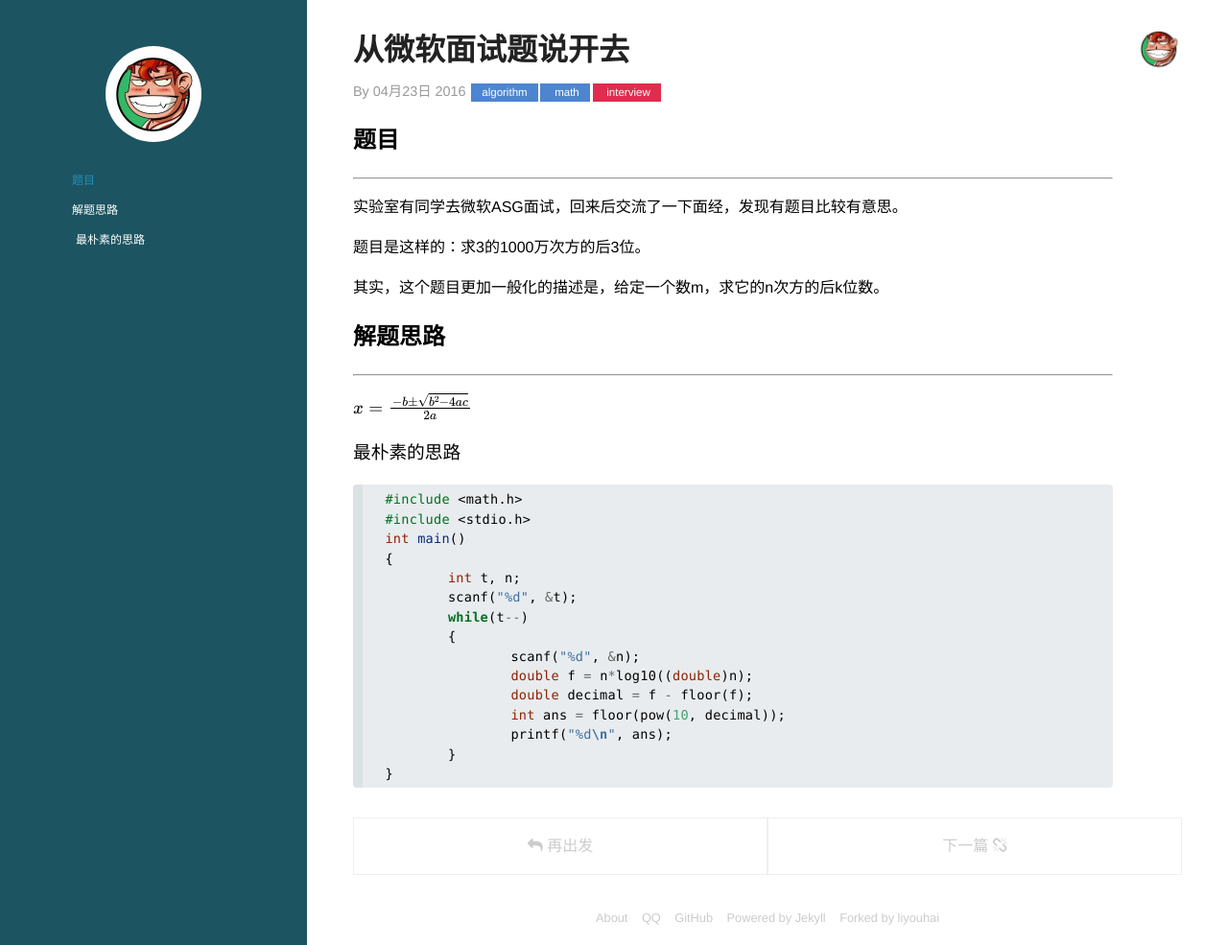
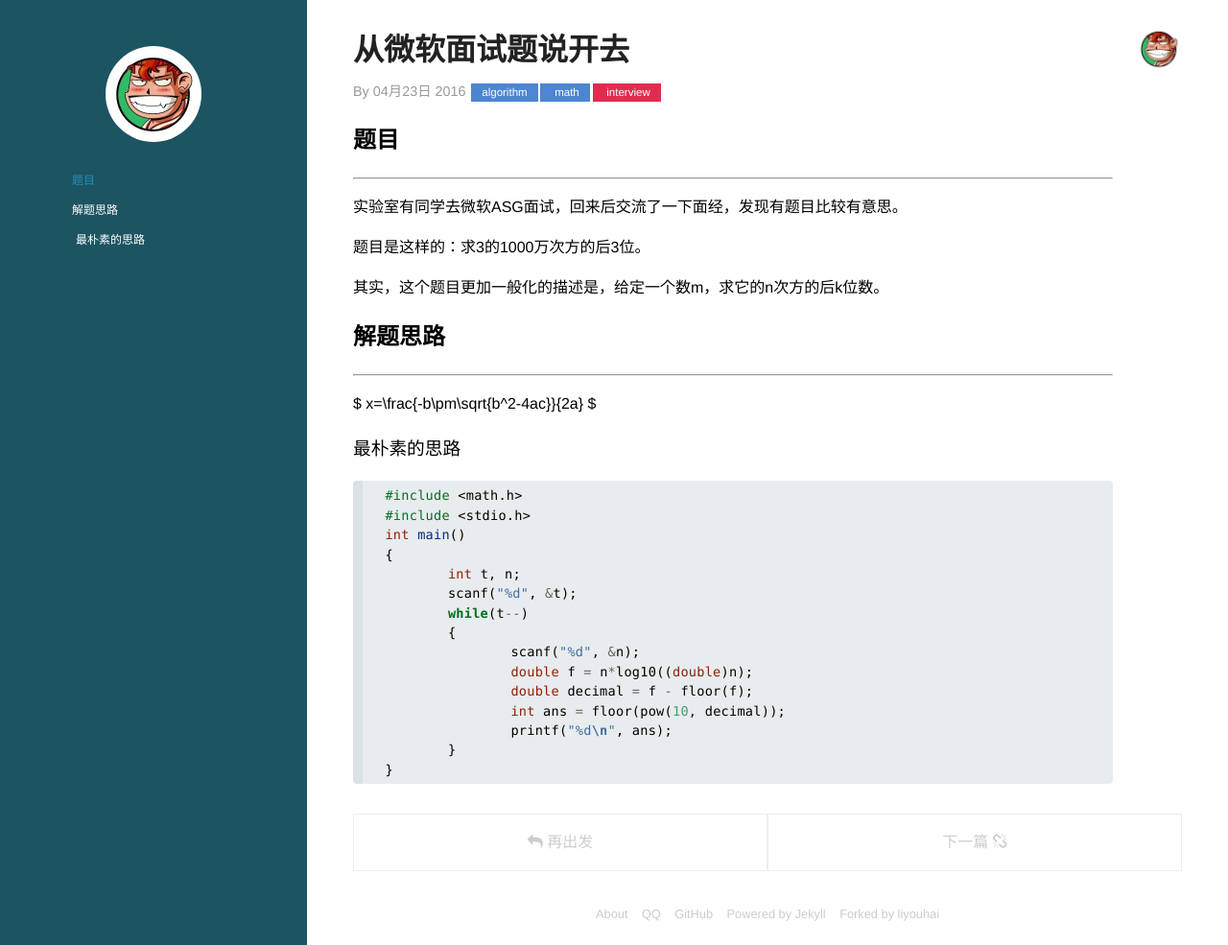
Before and after one commit to pskun/pskun.github.io, a Jekyll site: the page built from _posts/2016-04-23-ms-interview-question-extension.md, in a window 1280 px wide and 985 px high. Shown: the whole window at 96% size. Built offline with Jekyll 4.4.1, drawn with Linux system fonts in a browser that asks for light colours; Markdown is read by kramdown in place of the engine named in the settings; formulas are drawn with MathJax 3; comment, search, counter and statistics services are not loaded.

```diff
--- a/_posts/2016-04-23-ms-interview-question-extension.md
+++ b/_posts/2016-04-23-ms-interview-question-extension.md
@@ -18,7 +18,7 @@ duoshuo: true
 
 ## 解题思路
 ----------
-$$x=\frac{-b\pm\sqrt{b^2-4ac}}{2a}$$
+$ x=\frac{-b\pm\sqrt{b^2-4ac}}{2a} $
 
 ### 最朴素的思路
 
```
